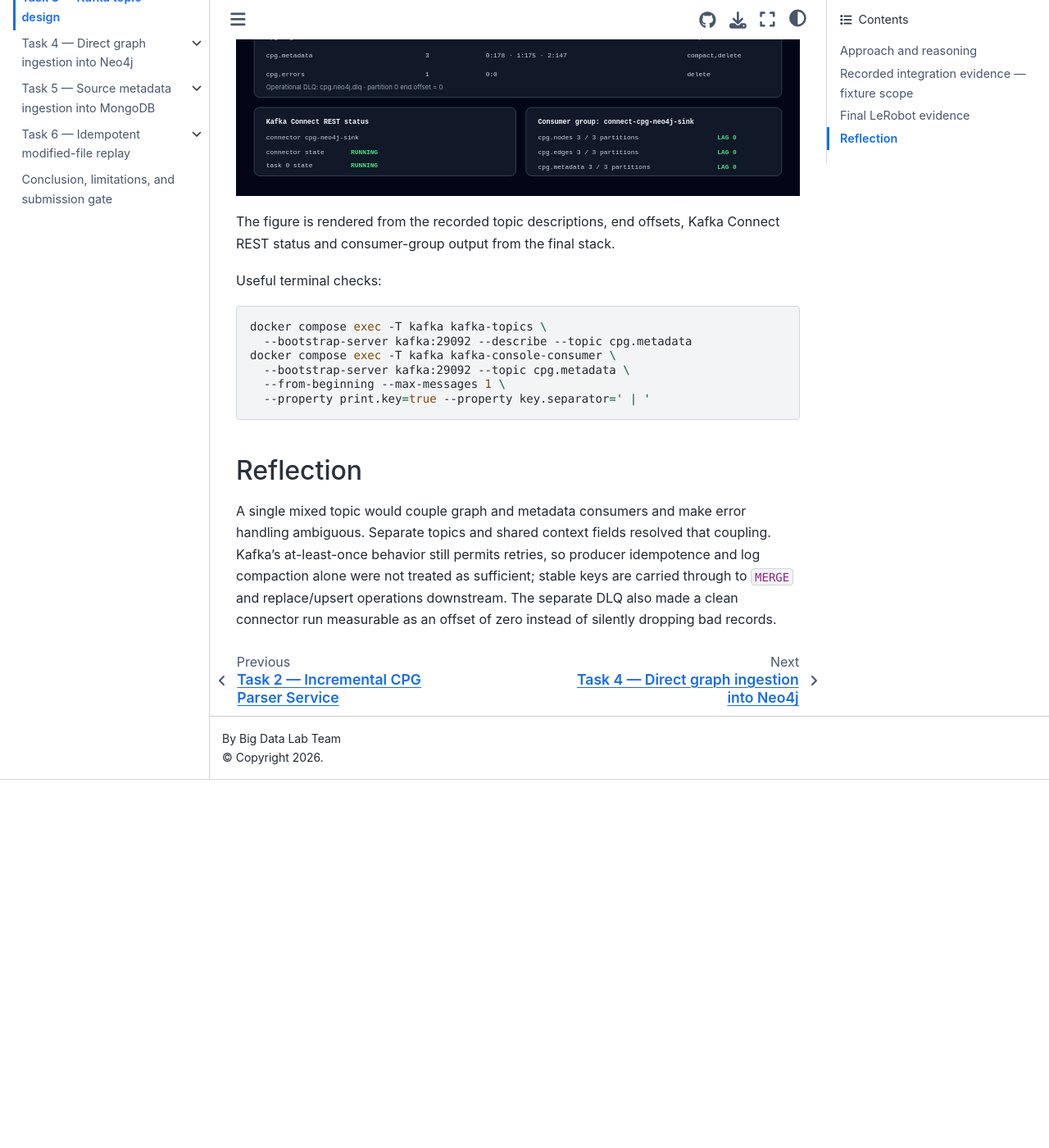
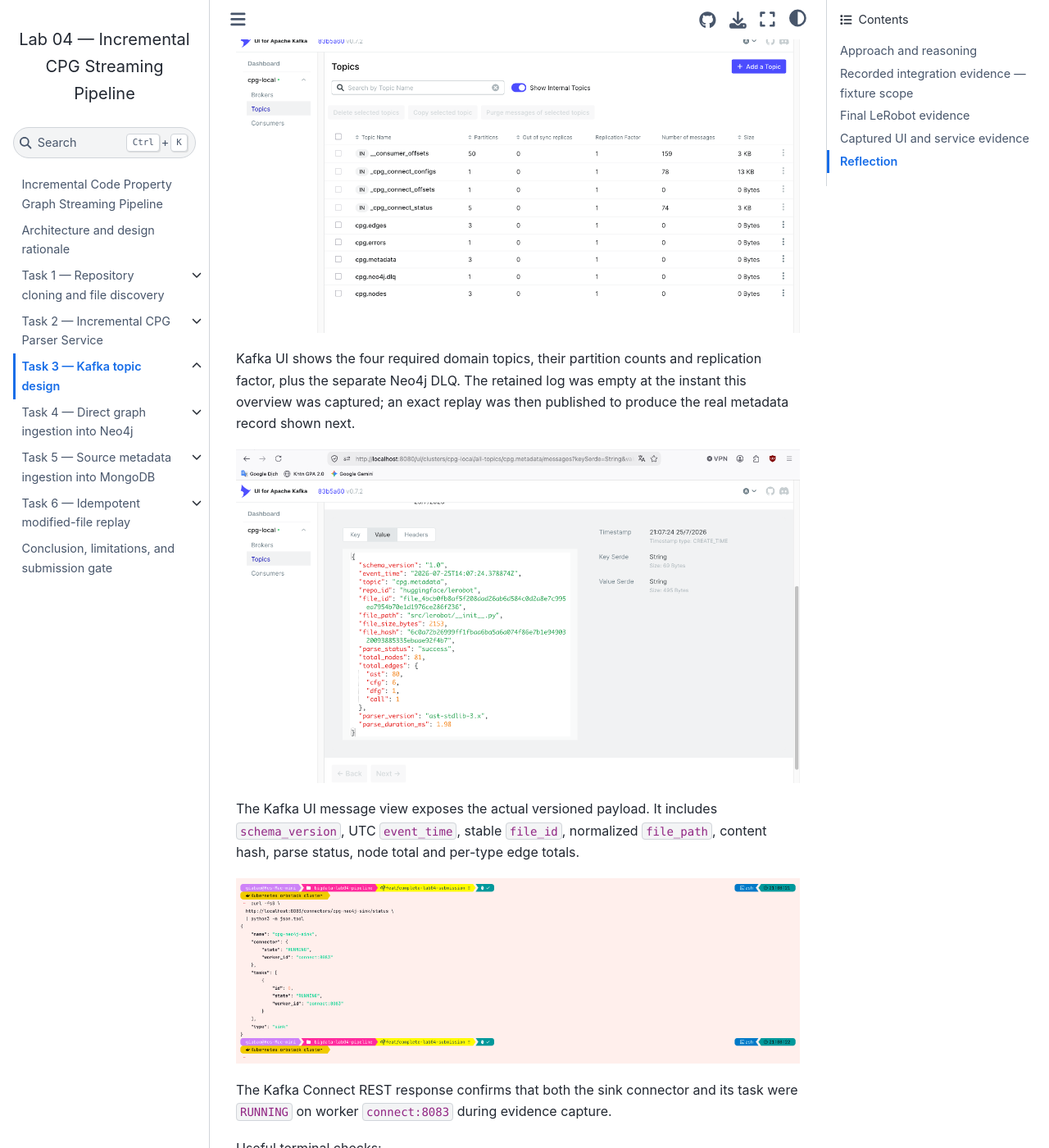
Before and after one commit to caosfourn/bigdata-lab04-pipeline, a Jupyter Book: the page built from book/task3.md, in a window 1280 px wide and 1400 px high, scrolled down 2303 px. Shown: the whole window at 82% size. Built offline with Jupyter Book 1.0.4 settings and Sphinx 7.4.7 and the Sphinx Book theme 1.1.4, drawn with Linux system fonts in a browser that asks for light colours; pages that are not in the unit, such as notebooks, are missing from menus; before the commit the page ends 3254 px from its top, so only the background shows below that; some of the changed text lies outside the part shown.

Commit message:
docs(task3): replace Kafka figure with live UI evidence

```diff
--- a/book/task3.md
+++ b/book/task3.md
@@ -84,10 +84,25 @@
 The final connector consumer check showed lag `0` for every partition of
 `cpg.nodes`, `cpg.edges`, and `cpg.metadata` before database evidence was read.
 
-![Live Kafka topic, connector and consumer-lag evidence](images/kafka-live-evidence.svg)
+## Captured UI and service evidence
 
-The figure is rendered from the recorded topic descriptions, end offsets,
-Kafka Connect REST status and consumer-group output from the final stack.
+![Kafka UI topic layout](images/task3-kafka-topics.png)
+
+Kafka UI shows the four required domain topics, their partition counts and
+replication factor, plus the separate Neo4j DLQ. The retained log was empty at
+the instant this overview was captured; an exact replay was then published to
+produce the real metadata record shown next.
+
+![Kafka metadata event produced by the exact replay](images/task3-kafka-metadata-message.png)
+
+The Kafka UI message view exposes the actual versioned payload. It includes
+`schema_version`, UTC `event_time`, stable `file_id`, normalized `file_path`,
+content hash, parse status, node total and per-type edge totals.
+
+![Neo4j Kafka Sink connector and task in RUNNING state](images/task3-connector-running.png)
+
+The Kafka Connect REST response confirms that both the sink connector and its
+task were `RUNNING` on worker `connect:8083` during evidence capture.
 
 Useful terminal checks:
 
```
Also changed, not shown: book/images/kafka-live-evidence.svg (deleted), book/images/task3-connector-running.png (added), book/images/task3-kafka-metadata-message.png (added), book/images/task3-kafka-topics.png (added).
